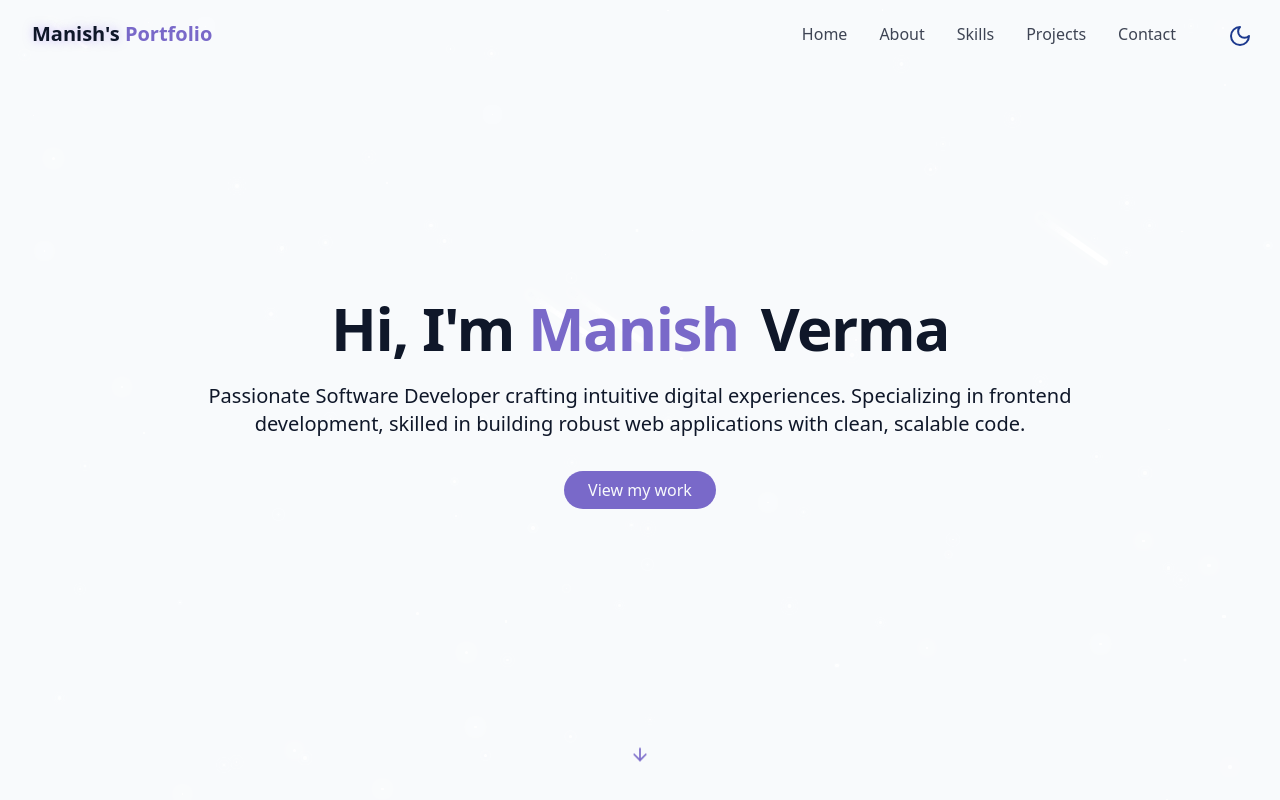
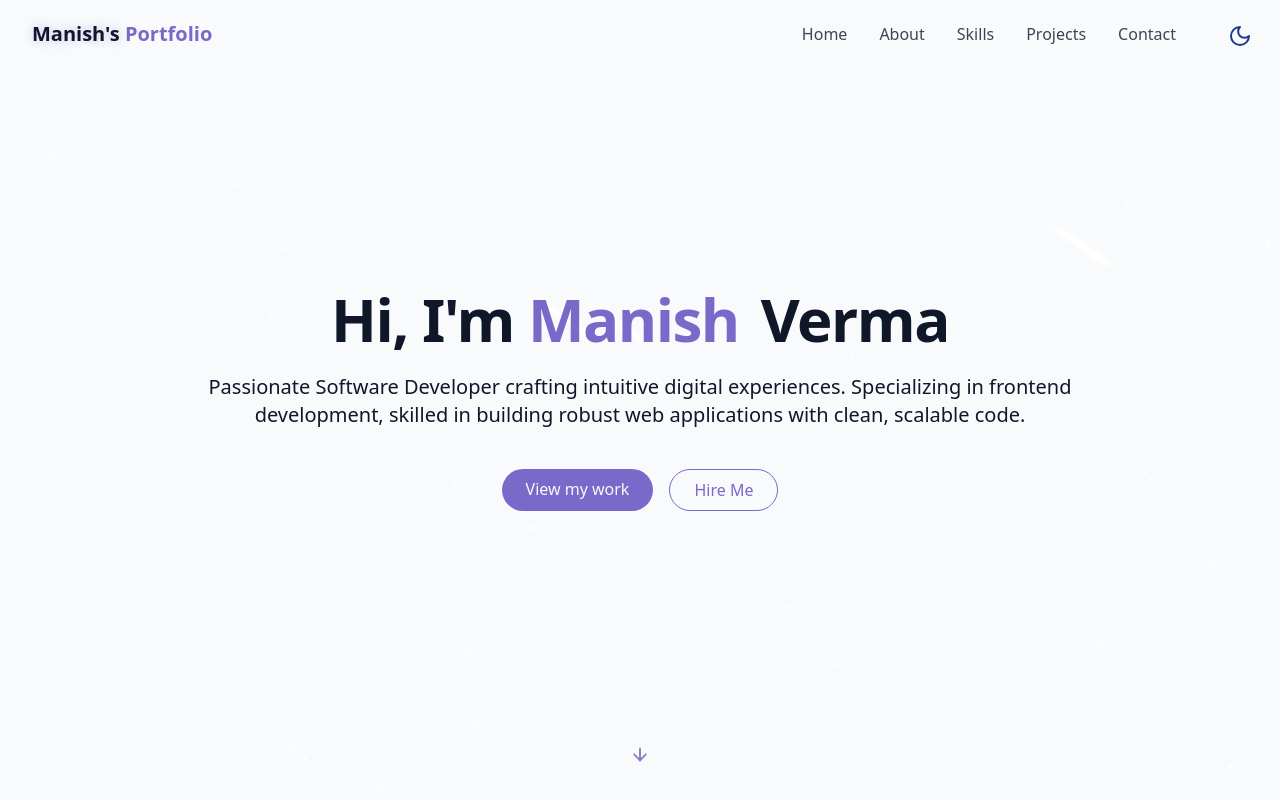
Before and after one commit to Manish12-verma/Manish-Portfolio, a React (Vite) app: page / in a window 1280 px wide. Shown: the top 800 px of the page. Built offline with nearby package versions, Linux system fonts and the light colour scheme.

Commit message:
added hireMe button in HeroSection

```diff
--- a/src/components/HeroSection.jsx
+++ b/src/components/HeroSection.jsx
@@ -12,11 +12,14 @@ export const HeroSection = () => {
                 <p className="text-lg md:text-xl text-muted-foreground max-w-4xl mx-auto opacity-0  animate-fade-in-delay-3">
                     Passionate Software Developer crafting intuitive digital experiences.
                    Specializing in frontend development, skilled in building robust web applications with clean, scalable code.</p>
+             <div className="flex flex-col sm:flex-row gap-4 pt-4 justify-center">
 
-             <div className="pt-4 opacity-0 animate-fade-in-delay-4">
-                 <a href="#projects" className="cosmic-button">
+                 <a href="#projects" className="cosmic-button opacity-0 animate-fade-in-delay-4">
                 View my work
              </a>
+              <a href="https://www.linkedin.com/in/manish-verma-986033233/" className=" opacity-0 animate-fade-in-delay-4 px-6 py-2 rounded-full border border-primary text-primary hover:bg-primary/10 transition-colors duration-300">
+                      Hire Me
+                  </a>
              </div>
             </div>
       </div>
```
